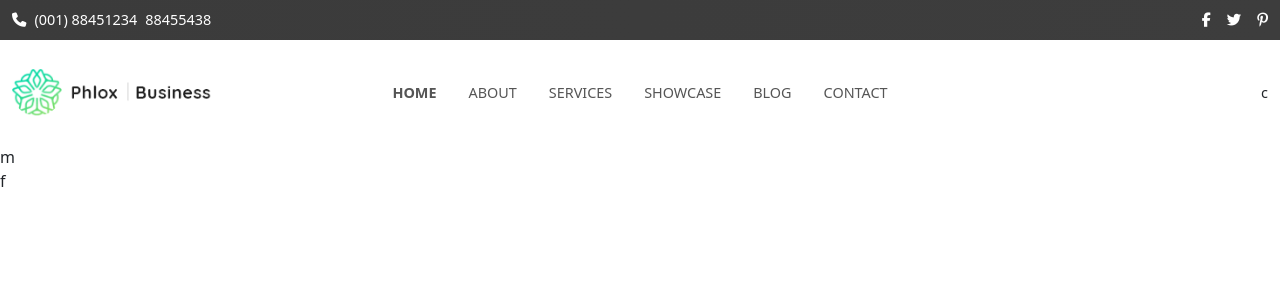
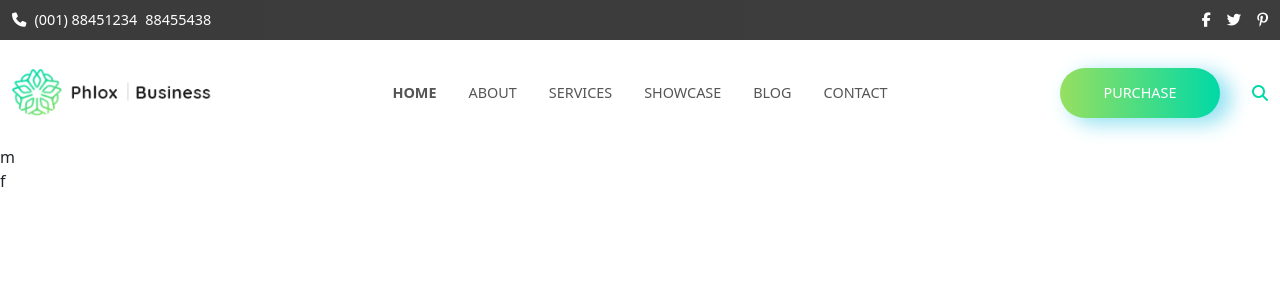
Before and after one commit to alessandrodamato/proj-html-vuejs, a Vue app: page / in a window 1280 px wide. Shown: the top 300 px of the page. Built offline with nearby package versions, Linux system fonts and the light colour scheme.

Commit message:
[add] header buttons

```diff
--- a/src/assets/scss/partials/utils.scss
+++ b/src/assets/scss/partials/utils.scss
@@ -11,9 +11,30 @@
 }
 
 .fs_09{
-  font-size: .9rem;
+  font-size: .9rem !important;
 }
 
 .fs_08{
-  font-size: .8rem;
+  font-size: .8rem !important;
 }
+
+.text-green{
+  color: $bg-green !important;
+}
+
+.main-button{
+  width: 160px;
+  height: 50px;
+  font-size: .9rem !important;
+  background: linear-gradient(to left, $bg-green, #96e060);
+  box-shadow: 10px 5px 20px 1px lighten( $text-cyan, 30%);
+  transition: all .3s;
+  a{
+    text-decoration: none !important;
+    color: $fill-white !important;
+  }
+  &:hover{
+    background: linear-gradient(to left, $fill-black, $gray-5);
+    box-shadow: 10px 5px 20px 1px lighten( $bg-black, 40%);
+  }
+}
--- a/src/assets/scss/partials/vars.scss
+++ b/src/assets/scss/partials/vars.scss
@@ -12,7 +12,7 @@ $gray-5: #8c8c8c;
 $gray-6: #4d4d4d;
 $bg-green: #00d9a6;
 $bg-blue: #527ceb;
-$bg-black: #4d4d4d;
+$bg-black: #1a1a1a;
 
 // Text colors
 $lg-4: #aaaaaa;
--- a/src/components/Header.vue
+++ b/src/components/Header.vue
@@ -55,7 +55,7 @@ import { header } from '../data/db';
 
             <div class="logo">
               <a :href="header.logo.href">
-                <img :src="`/public/img/${header.logo.image}`" :alt="header.logo.name" class="img-fluid">
+                <img :src="`/img/${header.logo.image}`" :alt="header.logo.name" class="img-fluid">
               </a>
             </div>
 
@@ -83,7 +83,23 @@ import { header } from '../data/db';
 
           </div>
 
-          <div class="col h-100 d-flex justify-content-end align-items-center">c</div>
+          <div class="col h-100 d-flex justify-content-end align-items-center">
+
+            <div class="buttons-wrapper d-flex">
+
+              <button class="main-button btn btn-success text-uppercase rounded-5 border-0">
+                <a :href="header.buttons.purchase.href" >{{ header.buttons.purchase.content }}</a>
+              </button>
+
+              <button
+                class="search-button btn text-uppercase text-green ms-4 p-2 pe-0"
+                v-html="header.buttons.search.icon"
+              >
+              </button>
+
+            </div>
+
+          </div>
 
         </div>
 
@@ -122,8 +138,10 @@ import { header } from '../data/db';
           font-weight: 600;
         }
       }
+      .search-button{
+        border: none;
+      }
     }
-
   }
 
 </style>
--- a/src/data/db.js
+++ b/src/data/db.js
@@ -52,6 +52,16 @@ const header = {
     },
   ],
 
+  buttons: {
+    purchase: {
+      content: 'purchase',
+      href: '#'
+    },
+    search: {
+      icon: '<i class="fa-solid fa-magnifying-glass"></i>'
+    }
+  }
+
 }
 
 const footer = {
```
